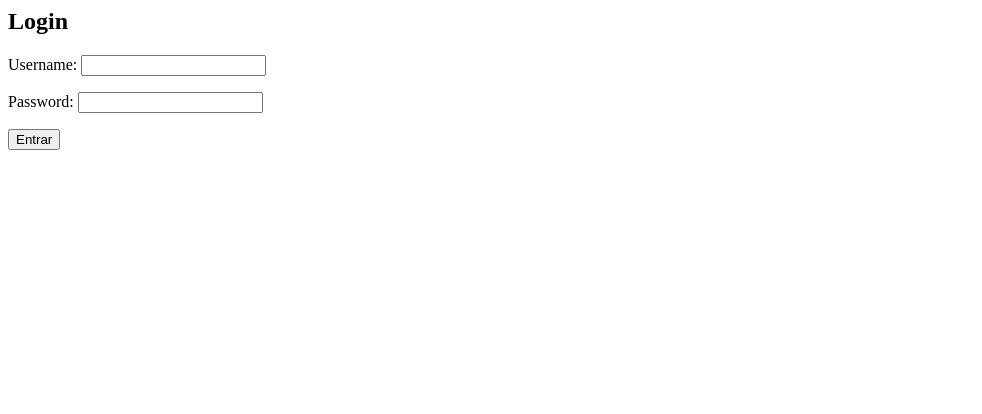
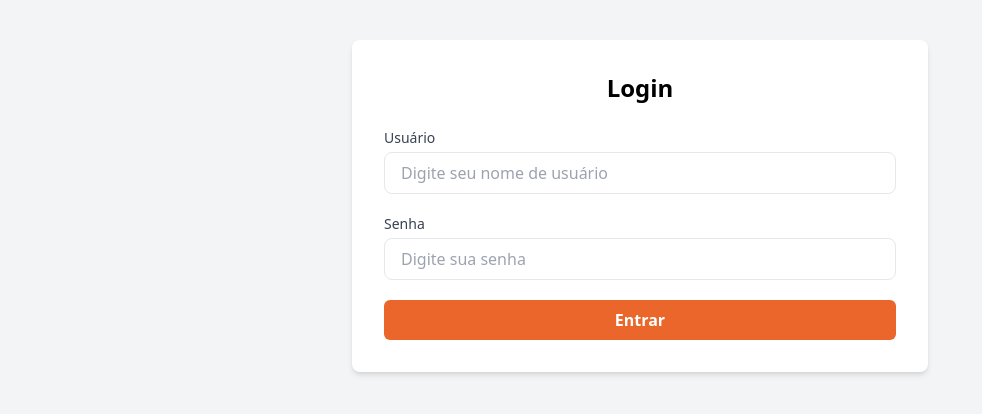
Before and after one commit to barao-maua/projeto-semestral-gpl, a Django app: page /login/ in a window 1280 px wide. Shown: the top 414 px of the page, without its empty margins (0-982 px from the left). Run offline with Django 5.2, Linux system fonts and the light colour scheme.

Commit message:
Login page ui

```diff
--- a/hotelTransilvania/app/forms.py
+++ b/hotelTransilvania/app/forms.py
@@ -35,5 +35,18 @@ class UsuarioForm(forms.ModelForm):
         }
 
 class LoginForm(forms.Form):
-    username = forms.CharField()
-    password = forms.CharField(widget=forms.PasswordInput)
+    username = forms.CharField(
+        max_length=150,
+        label='Usuário',
+        widget=forms.TextInput(attrs={
+            'class': 'w-full px-4 py-2 border rounded-lg focus:outline-none focus:ring-2 focus:ring-blue-500',
+            'placeholder': 'Digite seu nome de usuário'
+        })
+    )
+    password = forms.CharField(
+        widget=forms.PasswordInput(attrs={
+            'class': 'w-full px-4 py-2 border rounded-lg focus:outline-none focus:ring-2 focus:ring-blue-500',
+            'placeholder': 'Digite sua senha'
+        }),
+        label='Senha'
+    )
--- a/hotelTransilvania/app/templates/login.html
+++ b/hotelTransilvania/app/templates/login.html
@@ -1,9 +1,45 @@
-<h2>Login</h2>
-<form method="post">
-  {% csrf_token %}
-  {{ form.as_p }}
-  <button type="submit"
-          class="bg-blue-600 text-white px-4 py-2 rounded hover:bg-blue-700">
-    Entrar
-  </button>
-</form>
+<!-- login.html -->
+{% load static %}
+<!DOCTYPE html>
+<html lang="pt-br">
+  <head>
+    <meta charset="UTF-8" />
+    <title>Login</title>
+    <link
+      href="https://cdn.jsdelivr.net/npm/tailwindcss@2.2.19/dist/tailwind.min.css"
+      rel="stylesheet"
+    />
+  </head>
+
+  <body class="bg-gray-100 py-10">
+    <div class="max-w-xl mx-auto bg-white p-8 rounded-lg shadow-md">
+      <h2 class="text-2xl font-bold text-center mb-6">Login</h2>
+
+      <form method="POST" class="space-y-5">
+        {% csrf_token %} {% for field in form %}
+        <div>
+          <label
+            for="{{ field.id_for_label }}"
+            class="block text-sm font-medium text-gray-700 mb-1"
+          >
+            {{ field.label }}
+          </label>
+          {{ field }} {% if field.errors %}
+          <p class="text-red-500 text-sm mt-1">
+            {{ field.errors.as_text|striptags }}
+          </p>
+          {% endif %}
+        </div>
+        {% endfor %}
+
+        <button
+          type="submit"
+          class="w-full text-white py-2 px-4 rounded-md transition duration-300 font-bold"
+          style="background-color: #eb662b"
+        >
+          Entrar
+        </button>
+      </form>
+    </div>
+  </body>
+</html>
```
Also changed, not shown: hotelTransilvania/app/templates/cadastro.html (+21 -17 lines), hotelTransilvania/app/templates/components/layout/header.html (+8 -2 lines).
